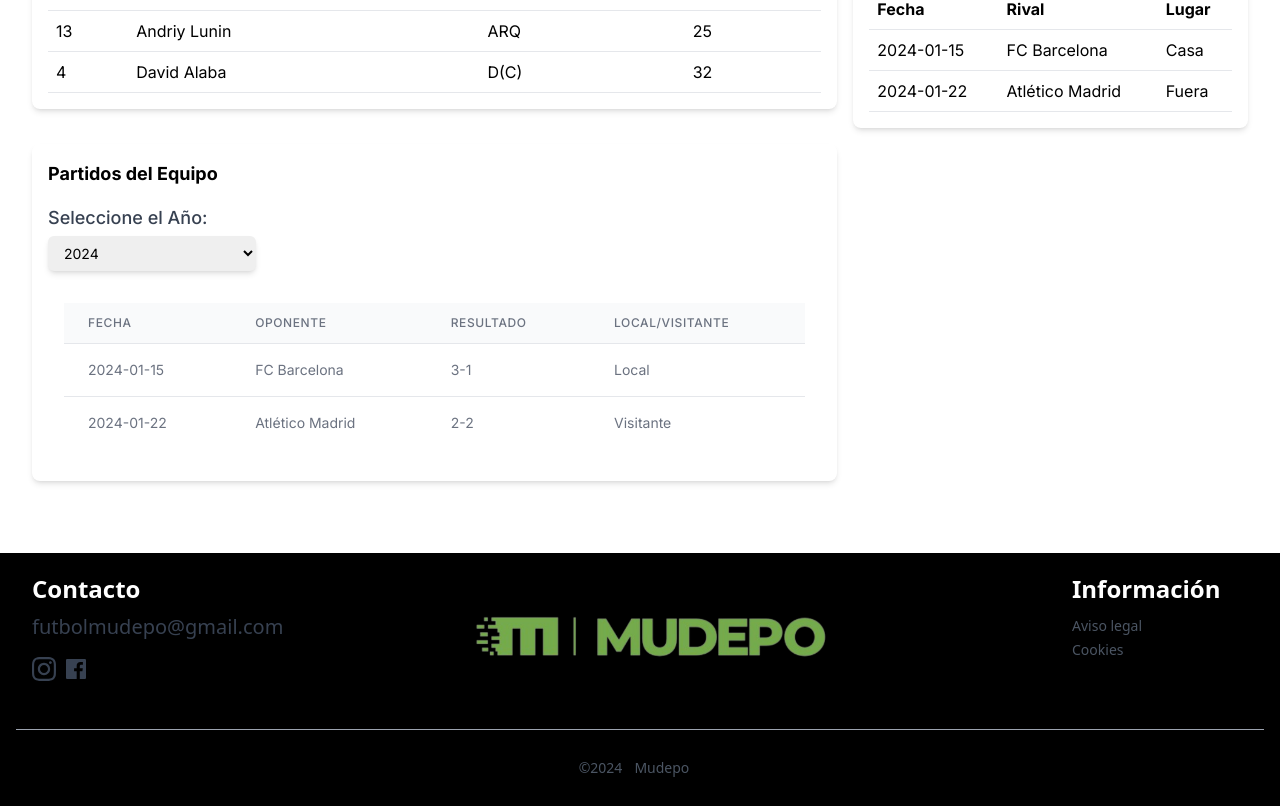
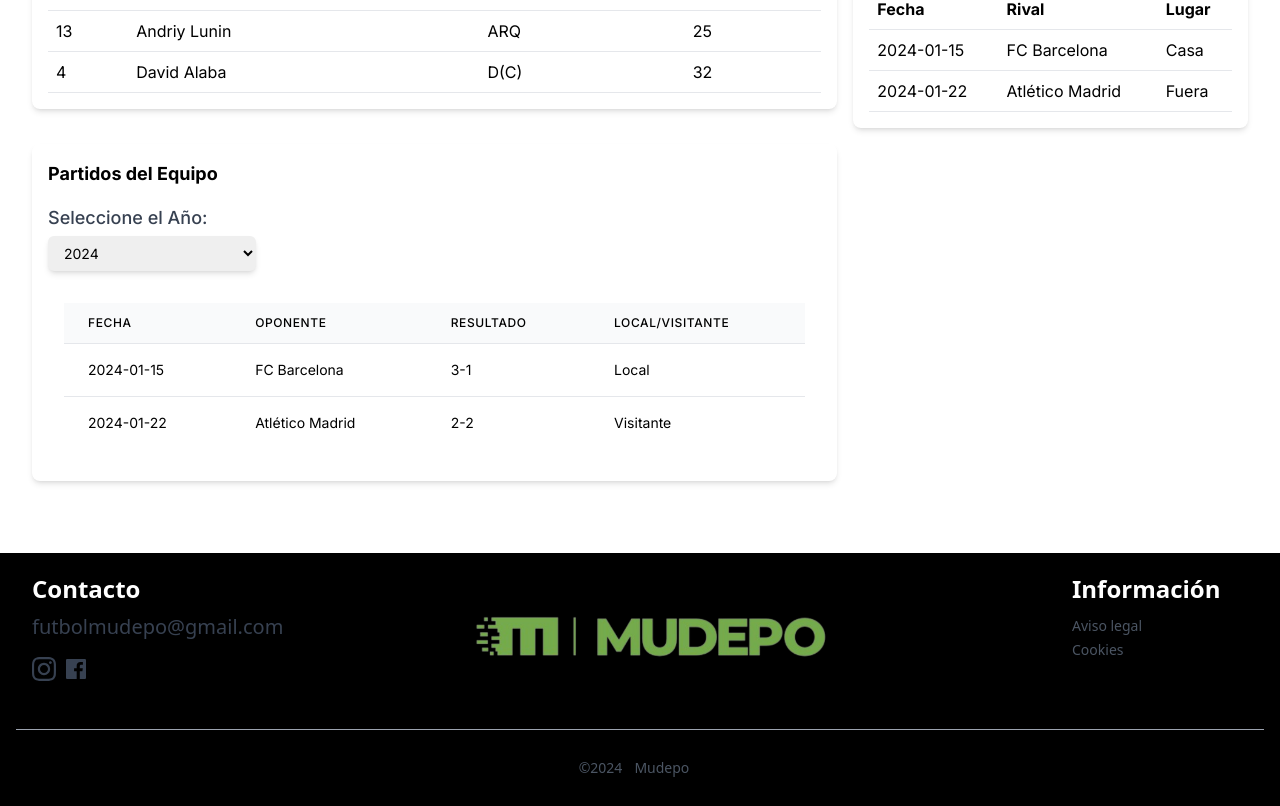
Before and after one commit to DevSBejaranoM/mudepo-frontend, a Next.js app: page /team/1 in a window 1280 px wide. Shown: the part 715-1521 px from the top of the page. Built offline with nearby package versions, Linux system fonts and the light colour scheme; no server answers.

Commit message:
quit text gray

```diff
--- a/app/components/TeamContent/InformationContent/MatchList/index.tsx
+++ b/app/components/TeamContent/InformationContent/MatchList/index.tsx
@@ -52,16 +52,16 @@ const MatchList = () => {
           <table className="min-w-full divide-y divide-gray-200">
             <thead className="bg-gray-50">
               <tr>
-                <th className="px-6 py-3 text-left text-xs font-medium text-gray-500 uppercase tracking-wider">
+                <th className="px-6 py-3 text-left text-xs font-medium uppercase tracking-wider">
                   Fecha
                 </th>
-                <th className="px-6 py-3 text-left text-xs font-medium text-gray-500 uppercase tracking-wider">
+                <th className="px-6 py-3 text-left text-xs font-medium uppercase tracking-wider">
                   Oponente
                 </th>
-                <th className="px-6 py-3 text-left text-xs font-medium text-gray-500 uppercase tracking-wider">
+                <th className="px-6 py-3 text-left text-xs font-medium uppercase tracking-wider">
                   Resultado
                 </th>
-                <th className="px-6 py-3 text-left text-xs font-medium text-gray-500 uppercase tracking-wider">
+                <th className="px-6 py-3 text-left text-xs font-medium uppercase tracking-wider">
                   Local/Visitante
                 </th>
               </tr>
@@ -69,16 +69,16 @@ const MatchList = () => {
             <tbody className="bg-white divide-y divide-gray-200">
               {filteredMatches.map((match, index) => (
                 <tr key={index}>
-                  <td className="px-6 py-4 whitespace-nowrap text-sm text-gray-500">
+                  <td className="px-6 py-4 whitespace-nowrap text-sm">
                     {match.date}
                   </td>
-                  <td className="px-6 py-4 whitespace-nowrap text-sm text-gray-500">
+                  <td className="px-6 py-4 whitespace-nowrap text-sm">
                     {match.opponent}
                   </td>
-                  <td className="px-6 py-4 whitespace-nowrap text-sm text-gray-500">
+                  <td className="px-6 py-4 whitespace-nowrap text-sm">
                     {match.result}
                   </td>
-                  <td className="px-6 py-4 whitespace-nowrap text-sm text-gray-500">
+                  <td className="px-6 py-4 whitespace-nowrap text-sm">
                     {match.isHome ? "Local" : "Visitante"}
                   </td>
                 </tr>
```
